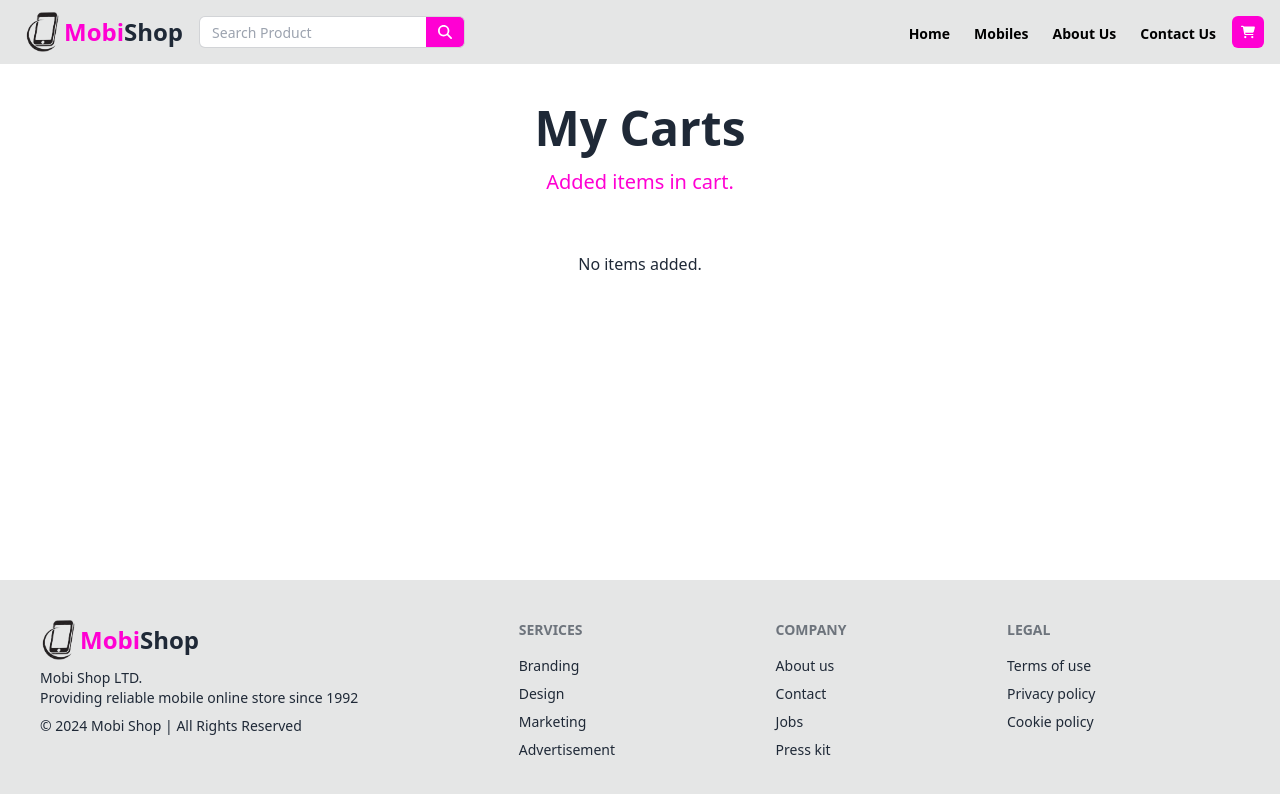
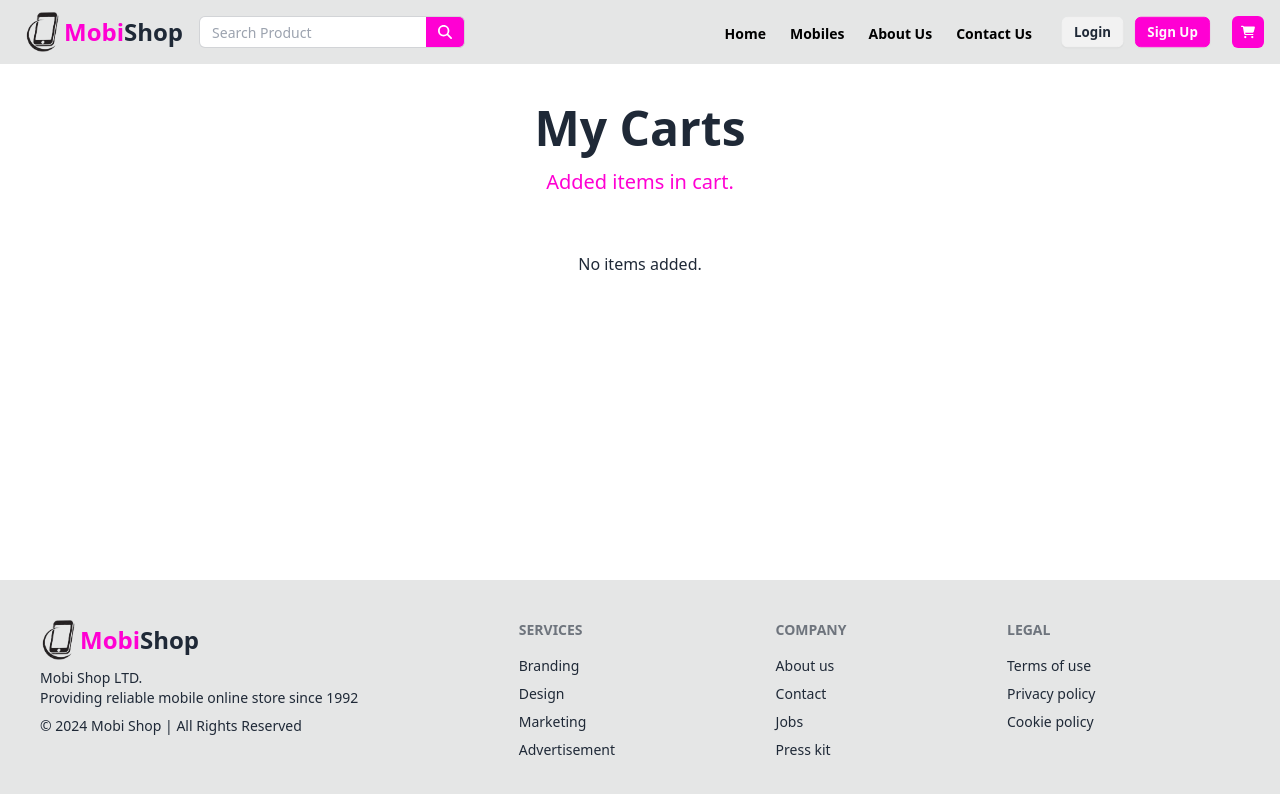
Before and after one commit to jibon-roy/mobi-shop, a React (Vite) app: page /cart in a window 1280 px wide. Shown: the top 794 px of the page. Built offline with nearby package versions, Linux system fonts and the light colour scheme.

Commit message:
nav bar updating

```diff
--- a/src/components/CartIcon.jsx
+++ b/src/components/CartIcon.jsx
@@ -6,7 +6,7 @@ const CartIcon = ({ cartValue }) => {
       <FaCartShopping className="" />
       <span className="lg:hidden">My Cart</span>
       {cartValue > 0 && (
-        <span className="absolute -top-4 -left-4 bg-red-500 text-white rounded-full text-xs w-4 h-4 flex items-center justify-center">
+        <span className="absolute lg:-top-4 lg:-left-4 max-lg:right-0 max-lg:top-1/2 max-lg:-translate-y-1/2  bg-red-500 text-white rounded-full text-xs w-4 h-4 flex items-center justify-center">
           {cartValue}
         </span>
       )}
--- a/src/components/Navbar.jsx
+++ b/src/components/Navbar.jsx
@@ -5,6 +5,7 @@ import CartIcon from "./CartIcon";
 import { useEffect, useState } from "react";
 import SearchBar from "./SearchBar";
 import { useLocation } from "react-router-dom";
+import Button from "./Button";
 
 export default function Navbar() {
   const location = useLocation();
@@ -102,7 +103,7 @@ export default function Navbar() {
             <ul className="menu font-semibold menu-horizontal">
               {/* Navbar menu content here */}
               {navItems.map((nav) => (
-                <li className="" key={nav.id}>
+                <li key={nav.id}>
                   <NavLink
                     className={
                       "navLink px-3 max-h-8 hover:bg-transparent hover:text-[#ef00d3]"
@@ -113,6 +114,12 @@ export default function Navbar() {
                   </NavLink>
                 </li>
               ))}
+              <li>
+                <div className="noLink h-8 flex ">
+                  <Button className={"btn-sm"}>Login</Button>
+                  <Button className={"btn-sm btn-secondary"}>Sign Up</Button>
+                </div>
+              </li>
               <li className="">
                 <Link
                   className={`${
@@ -139,9 +146,9 @@ export default function Navbar() {
         <ul className="menu z-50 w-[70%] sm:w-[40%] font-semibold bg-base-200 min-h-full p-2">
           {/* Sidebar content here */}
           <li>
-            <div className="noLink">
+            <Link to={"/"} className="noLink">
               <Logo />
-            </div>
+            </Link>
           </li>
           <li>
             <div className="noLink lg:hidden">
@@ -158,13 +165,20 @@ export default function Navbar() {
               </NavLink>
             </li>
           ))}
+
           <li>
             <NavLink
-              className={"noLink hover:bg-transparent hover:text-[#ef00d3]"}
+              className={"navLink hover:bg-transparent hover:text-[#ef00d3]"}
               to={"/cart"}
             >
               <CartIcon cartValue={cartNumber} />
             </NavLink>
+          </li>
+          <li>
+            <div className="noLink flex flex-col">
+              <Button className={"btn-md w-full bg-border"}>Login</Button>
+              <Button className={"btn-md w-full btn-secondary"}>Sign Up</Button>
+            </div>
           </li>
         </ul>
       </div>
--- a/src/components/SearchBar.jsx
+++ b/src/components/SearchBar.jsx
@@ -2,14 +2,14 @@ import { FaMagnifyingGlass } from "react-icons/fa6";
 
 export default function SearchBar({ id }) {
   return (
-    <div className="flex justify-center">
+    <div className="flex w-full justify-center">
       <input
         id={id ? id : "navSearch"}
         name="navSearch"
         autoComplete="search"
         type="text"
         placeholder="Search Product"
-        className="input font-normal w-[80px] border-r-0 min-[240px]:w-[120px] min-[300px]:w-[180px] rounded-md input-sm min-[380px]:w-full text-black appearance-none leading-tight focus:outline-none focus:shadow-outline input-bordered rounded-r-none"
+        className="input font-normal flex-1 w-[80px] border-r-0 min-[240px]:w-[120px] min-[300px]:w-[180px] rounded-md input-sm min-[380px]:w-full text-black appearance-none leading-tight focus:outline-none focus:shadow-outline input-bordered rounded-r-none"
       />
       <button className="bg-primary-red border-l-0 transition-all text-white border border-border active:bg-[#ef00d3] rounded-r-md rounded-l-none btn-sm">
         <FaMagnifyingGlass />
--- a/src/index.css
+++ b/src/index.css
@@ -33,6 +33,7 @@
 .noLink:focus-within,
 .noLink:hover {
   background-color: transparent !important;
+  color: #000 !important;
 }
 
 .cartLink:active,
```
